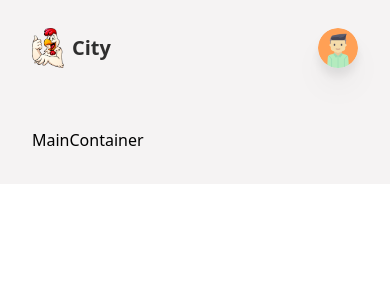
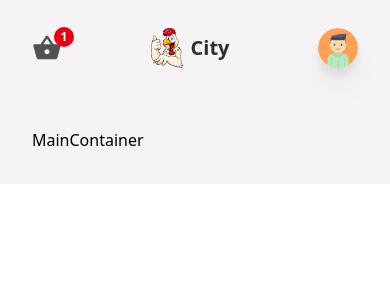
Before and after one commit to Shobhnik13/Food-delivery-app, a React (Vite) app in the folder frontend/: page / in a window 390 px wide. Shown: the top 300 px of the page. Built offline with nearby package versions, Linux system fonts and the light colour scheme.

Commit message:
fixed mobile view

```diff
--- a/frontend/src/Components/Header.jsx
+++ b/frontend/src/Components/Header.jsx
@@ -109,13 +109,24 @@ const Header = () => {
 
             {/* mobile menu  */}
     <div className='flex md:hidden w-full items-center justify-between  h-full p-4'>
-        {/* mobile div will contain 2 sides */}
-        {/* 1-> left side contains image and name  */}
-    <Link to={'/'} className='flex items-center gap-2'>
+        {/* mobile div will contain 3 sides */}
+        {/* 1->left side contains cart and circle  */}
+
+        <div className='flex items-center justify-center relative'>
+                    <MdShoppingBasket className='text-textColor cursor-pointer' size={30}/>
+                     <div className='absolute top-[-6px] left-[22px] bg-cartNumBg rounded-full w-5 h-5 flex items-center justify-center'>
+                    <p className='text-xs text-white font-semibold'>1</p>
+                    </div>
+                </div>
+
+        {/* 2-> middle side contains image and name  */}
+
+                <Link to={'/'} className='flex items-center gap-2'>
                     <img src={Logo} className='w-8 object-cover' alt="" />
                     <p className='text-headingColor text-xl font-bold'>City</p>
                 </Link>
-                {/* 2->contains the user auth img, and the drop down menu  */}
+                {/* 3->contains the user auth img, and the drop down menu at the right side */}
+
                 <div className='relative'> {/*div for user image and the drop sown menu of user we need to set this div as relative to set the absolute div of drop down menu */ }
                 <motion.img
                 onClick={login}
```
